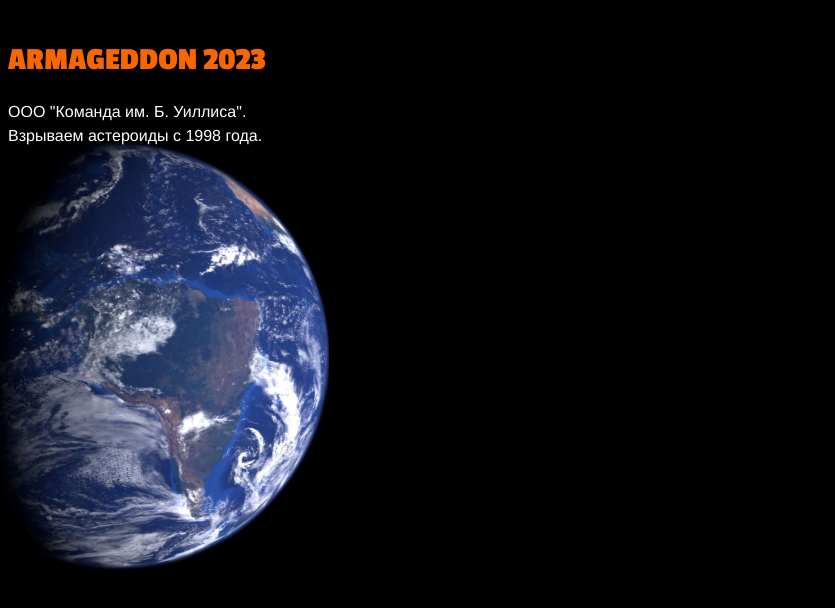
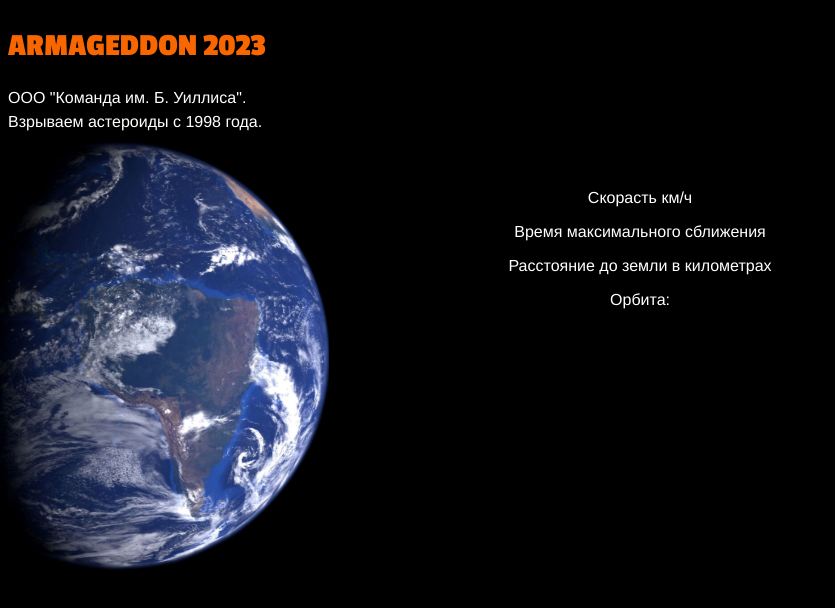
Before and after one commit to AquiTora/nasa-api-ksel, a Next.js app: page /1 in a window 1280 px wide. Shown: the top 608 px of the page, without its empty margins (0-835 px from the left). Built offline with nearby package versions, Linux system fonts and the light colour scheme.

Commit message:
Страница астероида готова

```diff
--- /dev/null
+++ b/components/AsteroidPage/AsteroidPage.jsx
@@ -0,0 +1,16 @@
+import styles from './AsteroidPage.module.css';
+
+const AsteroidPage = ({ asteroid }) => {
+    console.log('asteroid', asteroid);
+    return (
+        <div className={styles.asteroidPage}>
+            <h1>{asteroid.name}</h1>
+            <p>Скорасть {asteroid.closeApproachData} км/ч</p>
+            <p>Время максимального сближения {asteroid.closeDistanceDate}</p>
+            <p>Расстояние до земли в километрах {asteroid.closeDistanceKilo}</p>
+            <p>Орбита: {asteroid.orbitingBody}</p>
+        </div>
+    )
+}
+
+export default AsteroidPage;
--- /dev/null
+++ b/components/AsteroidPage/AsteroidPage.module.css
@@ -0,0 +1,7 @@
+.asteroidPage {
+    font-family: 'Helvetica';
+    color: white;
+    justify-content: center;
+    text-align: center;
+    padding-top: 160px;
+}
--- a/pages/[id].jsx
+++ b/pages/[id].jsx
@@ -1,6 +1,7 @@
 import { getAllAsteroidsId, getAsteroidData } from '../Service/NASAapi';
 import { useRouter } from 'next/router';
 import Logo from '../components/Logo/Logo';
+import AsteroidPage from '../components/AsteroidPage/AsteroidPage';
 
 export default function page(props) {
     const router = useRouter();
@@ -8,14 +9,9 @@ export default function page(props) {
     return (
         <div>
             <Logo />
-            <div>
-                <h1>{router.query.name}</h1>
-                <p>{router.query.closeDistanceDate}</p>
-                <p>{router.query.closeDistanceKilo}</p>
-                <p>{router.query.closeDistanceLunar}</p>
-                <p>{router.query.orbitingBody}</p>
-                <p>{router.query.size}</p>
-            </div>
+            <AsteroidPage
+                asteroid={router.query}
+            />
         </div>
     )
 }
```
